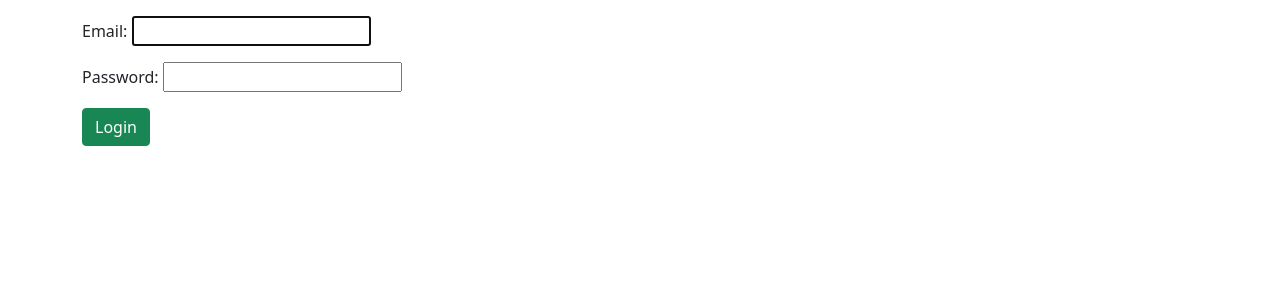
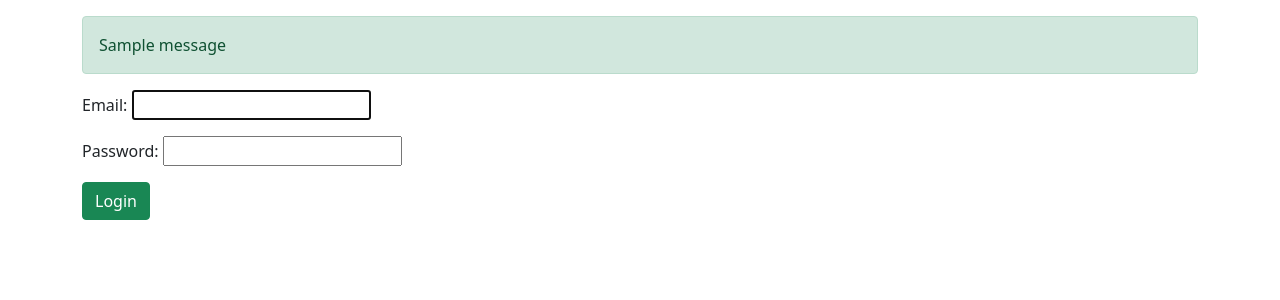
Before and after one commit to mohamedhamdan2002/EducationManagementSystem, a Django app: page /accounts/login/ in a window 1280 px wide. Shown: the part 56-356 px from the top of the page. Run offline with Django 4.2, Linux system fonts and the light colour scheme; tables that the repository leaves empty hold one stand-in row (values such as "Sample post"); one stand-in notice (Sample message) is shown; parts of the project's set-up code (start-up, migrations or seed data) failed here and were passed over; some libraries are stand-ins or nearby versions.

Commit message:
add message for user after singup

```diff
--- a/accounts/views.py
+++ b/accounts/views.py
@@ -1,3 +1,4 @@
+from django.contrib import messages
 from django.shortcuts import render, redirect, reverse
 from django.contrib.auth import authenticate, login, logout
 #from django.contrib.auth.hashers import make_password
@@ -15,6 +16,7 @@ def sign_up_view(request):
     }
     if form.is_valid():
         form.save()
+        messages.success(request,"your account has been created! you are now able to log in")
         #CustomUser.objects.create(
         #    first_name=form.cleaned_data.get('first_name'),
         #    last_name=form.cleaned_data.get('last_name'),
--- a/quizzes/views.py
+++ b/quizzes/views.py
@@ -45,6 +45,7 @@ def quiz_detail_view(request, category_id, quiz_id):
             AnswerItem.objects.create(submission=submission, question=q, answer=Answer.objects.get(answer=ans))
         return redirect(reverse('quizzes:quiz_result', args=(category_id, quiz_id, request.user.get_last_submission(quiz=quiz).id)))
     quiz = Quiz.objects.get(pk=quiz_id)
+
     submission = None
     try:
         subm = request.user.get_last_submission(quiz)
--- a/templates/accounts/login.html
+++ b/templates/accounts/login.html
@@ -3,6 +3,13 @@
 {% block content %}
     {% if error %}
         <h2 style="color: red;">{{ error }}</h2><br>
+    {% endif %}
+    {% if messages %}
+    {% for message in messages %}
+        <div class="alert alert-{{ message.tags }}">
+        {{ message }}
+        </div>
+    {% endfor %}
     {% endif %}
     <form method="POST" action="{% url 'accounts:login' %}" name="login">
         {% csrf_token %}
```
Also changed, not shown: db.sqlite3, 1 other file.
